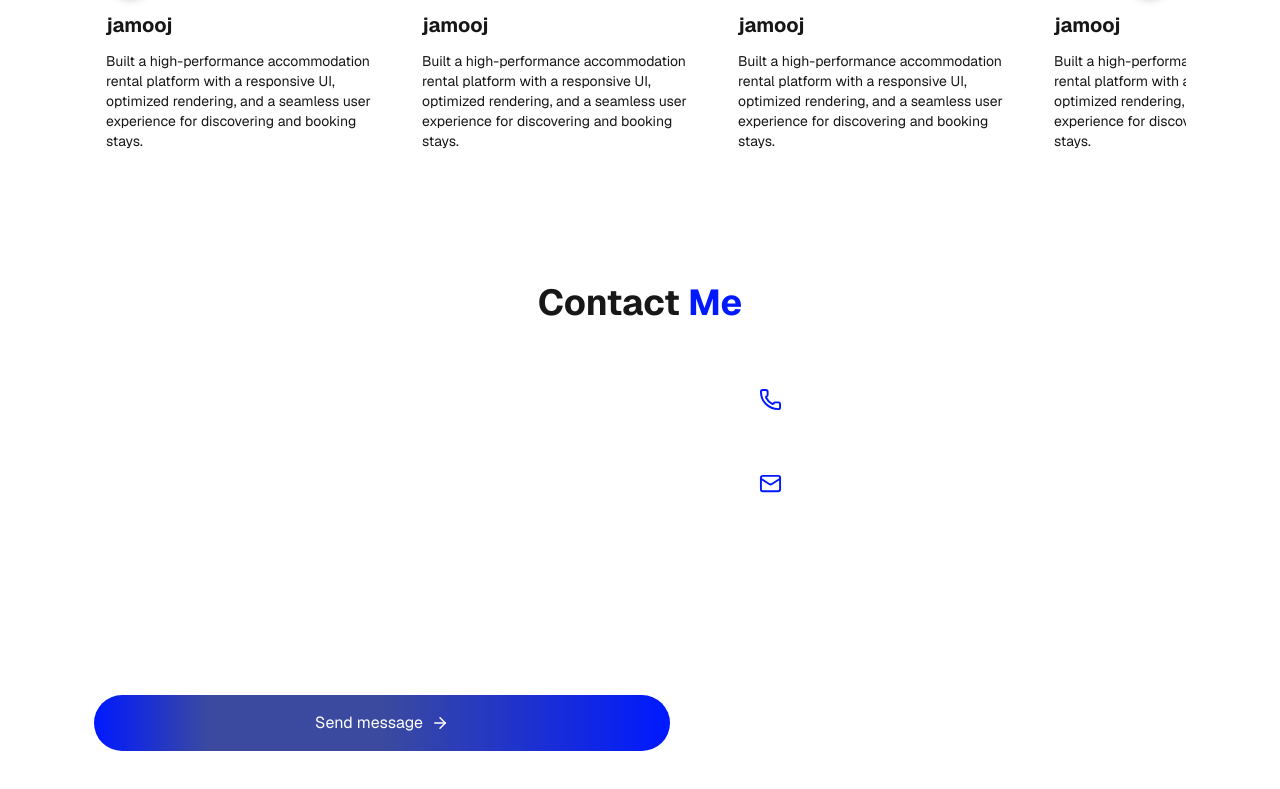
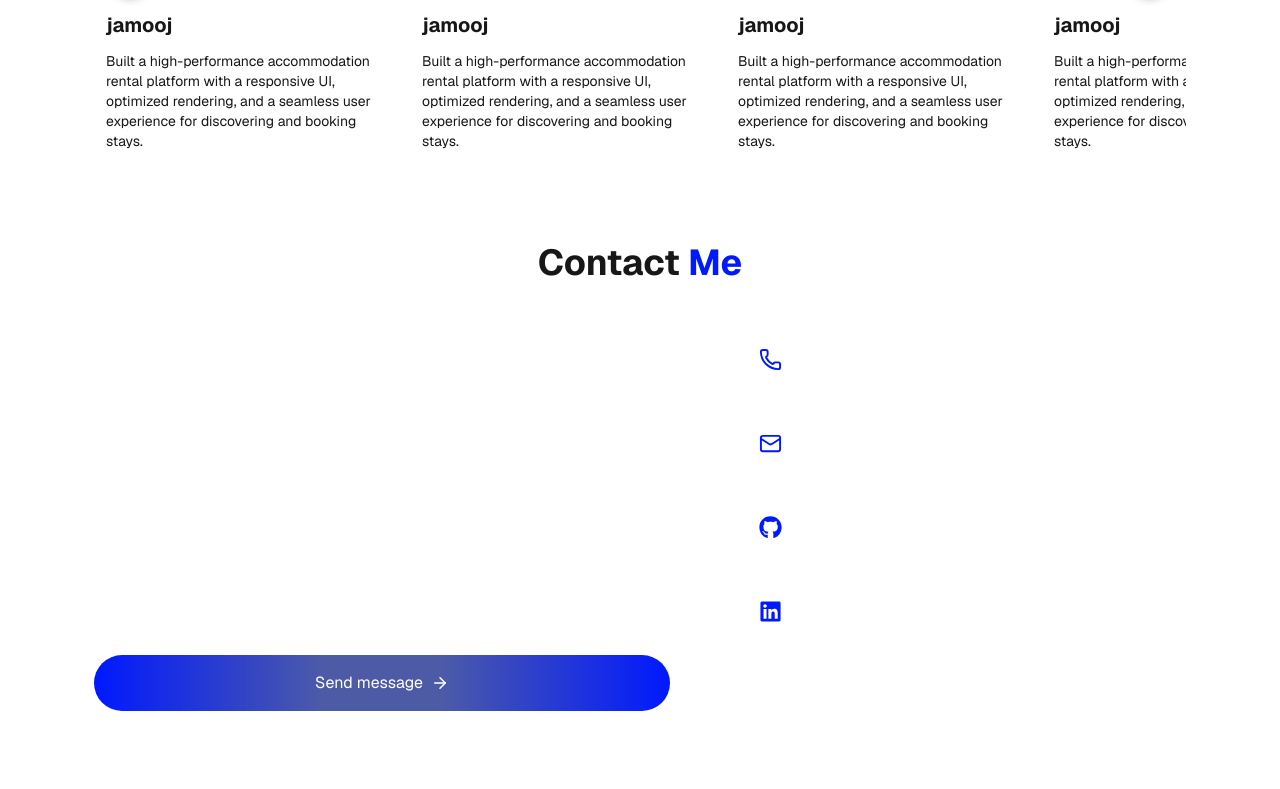
Before and after one commit to MahsaGeramy/Portfolio, a Next.js app: page / in a window 1280 px wide. Shown: the part 1940-2729 px from the top of the page. After the commit the page ends 2691 px from the top, so only its background shows below. Built offline with nearby package versions, Linux system fonts and the light colour scheme.

Commit message:
add: LinkedIn & Github

```diff
--- a/package.json
+++ b/package.json
@@ -14,6 +14,7 @@
     "next": "16.3.3",
     "react": "19.2.8",
     "react-dom": "19.2.8",
+    "react-icons": "^5.7.0",
     "resend": "^6.25.0"
   },
   "devDependencies": {
--- a/src/app/_components/sections/contactMe.tsx
+++ b/src/app/_components/sections/contactMe.tsx
@@ -3,6 +3,8 @@ import { FormEvent, useState } from "react";
 import { ArrowRight, Mail, Phone } from "lucide-react";
 import CustomInput from "@/app/_components/ui/customInput";
 import CustomTextarea from "@/app/_components/ui/customTextarea";
+import Reveal from "@/app/_components/ui/Reveal";
+import { FaGithub, FaLinkedin } from "react-icons/fa";
 
 interface ContactForm {
     name: string;
@@ -28,6 +30,18 @@ const contactInfo = [
         title: "Email",
         value: "mahsa@example.com",
         href: "mailto:mahsa@example.com",
+    },
+    {
+        icon: FaGithub,
+        title: "Github",
+        value: "MahsaGeramy",
+        href: "https://github.com/MahsaGeramy",
+    },
+    {
+        icon: FaLinkedin,
+        title: "Linkedin",
+        value: "MahsaGeramy",
+        href: "https://www.linkedin.com/in/mahsa-geramy-89379023a/",
     },
 ];
 
@@ -88,6 +102,10 @@ const ContactMe = () => {
     };
 
     return (
+        <Reveal
+            delay={200}
+            className="w-full"
+        >
             <section id="contactMe" className="mt-10 md:mt-20 w-full">
                 <p className="mb-5 mt-10 text-center text-3xl md:text-4xl font-bold">
                     Contact <span className="text-primary">Me</span>
@@ -129,7 +147,7 @@ const ContactMe = () => {
                             type="submit"
                             disabled={isSubmitting}
                             className="group mt-4 md:mt-5 flex w-full cursor-pointer items-center justify-center gap-2 rounded-full
-                        bg-[linear-gradient(90deg,var(--primary)_0%,#3b4a9e_20%,#3b4a9e_50%,var(--primary)_100%)]
+                        bg-[linear-gradient(90deg,var(--primary)_0%,#4d5ba7_40%,#4d5ba7_60%,var(--primary)_100%)]
                         px-6 py-4 text-white disabled:cursor-not-allowed disabled:opacity-50"
                         >
                         <span className="text-sm md:text-base">
@@ -182,6 +200,7 @@ const ContactMe = () => {
                     </div>
                 </div>
             </section>
+        </Reveal>
     );
 };
 
```
Also changed, not shown: 1 other file (tests, documents, lock files or other folders). Lines whose indentation alone changed are shown as unchanged.
